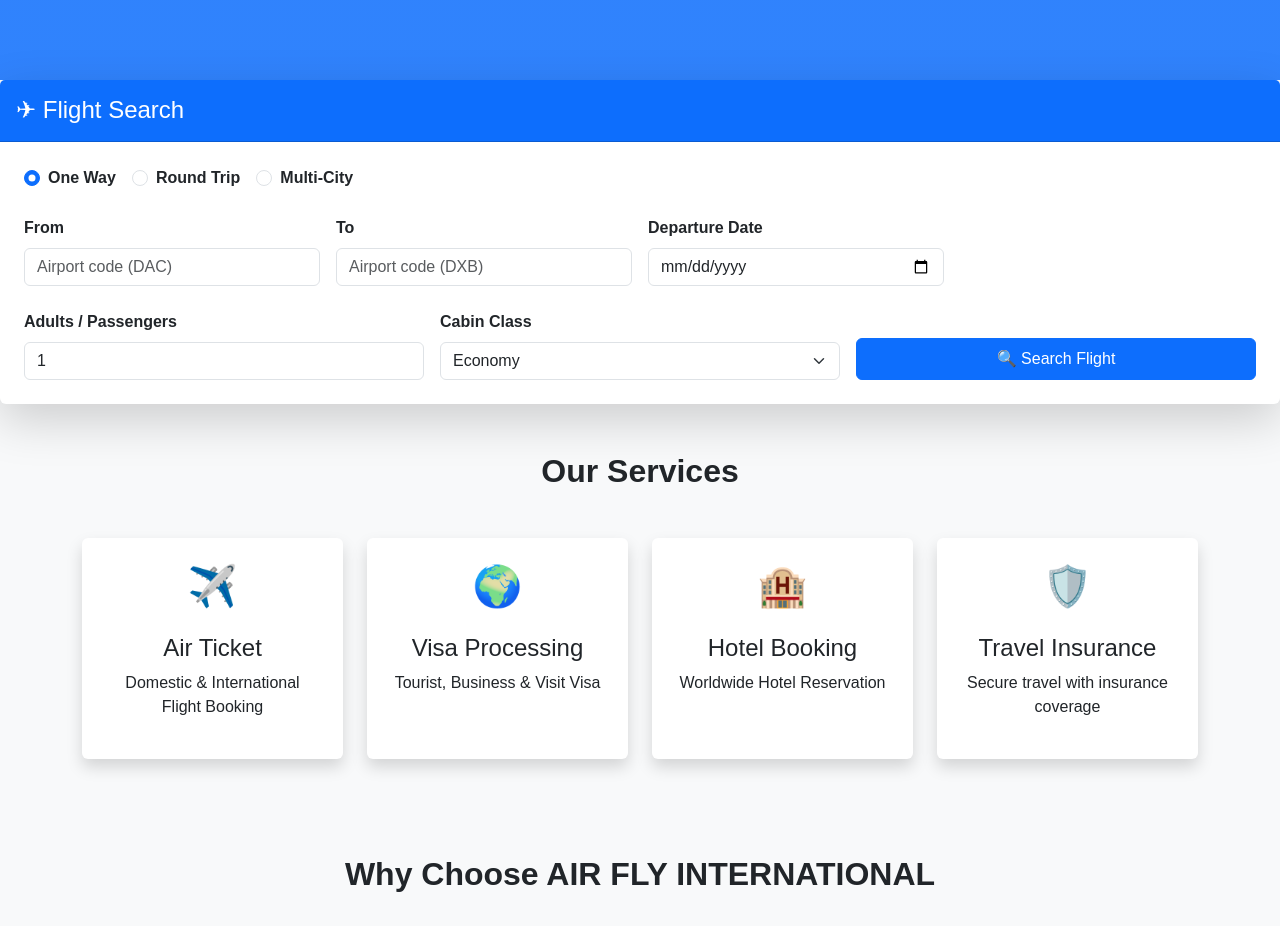
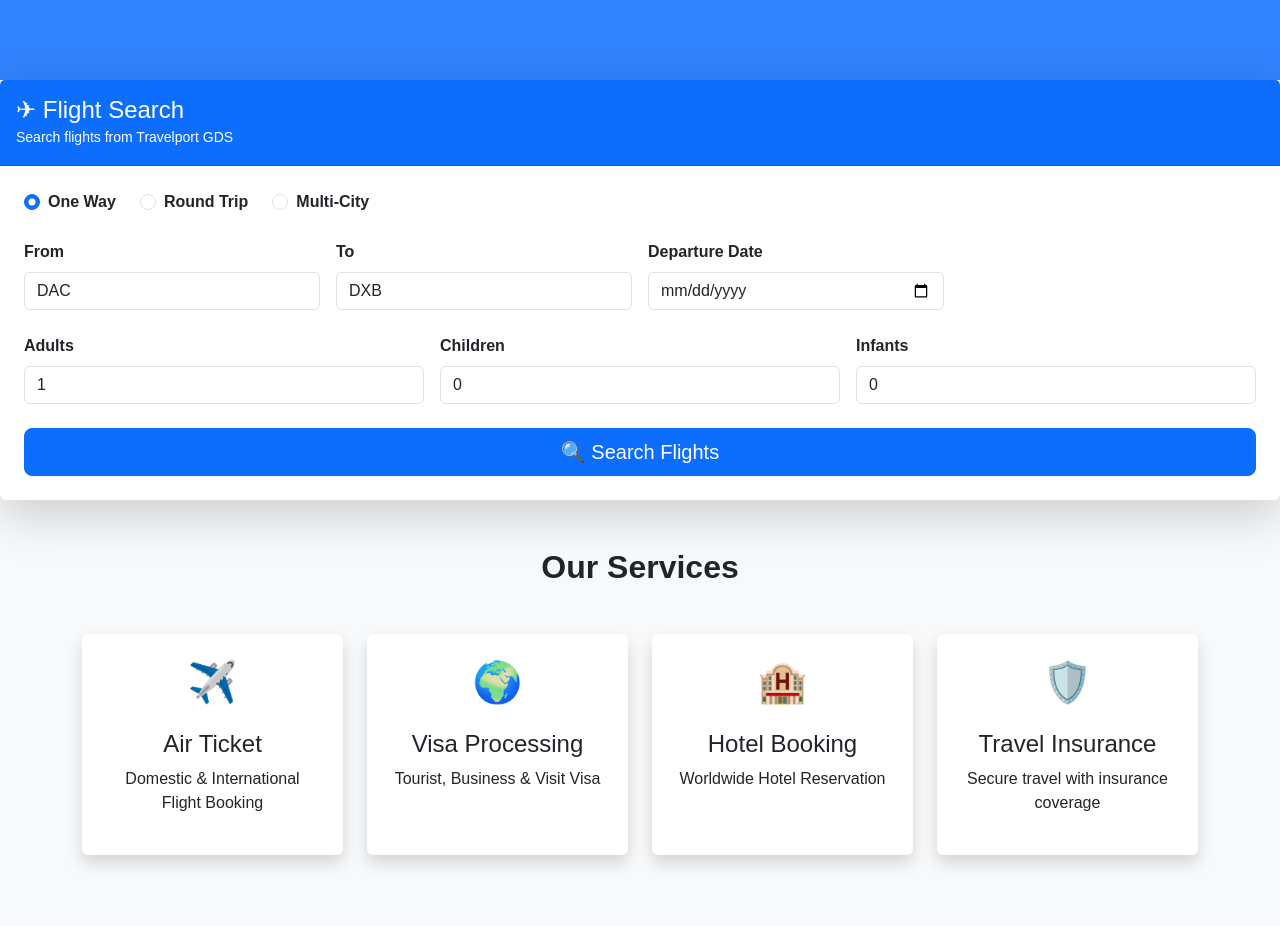
Before and after one commit to airflyintl-ui/airfly-b2b-portal, a Next.js app in the folder frontend/: page / in a window 1280 px wide. Shown: the part 1520-2446 px from the top of the page. Built offline with nearby package versions, Linux system fonts and the light colour scheme.

Commit message:
Refactor FlightSearch component with default values
Updated FlightSearch component to initialize form fields with default airport codes, added children and infants state, and improved validation for flight search. Refactored event handlers for better readability.

```diff
--- a/frontend/components/FlightSearch.tsx
+++ b/frontend/components/FlightSearch.tsx
@@ -1,6 +1,6 @@
 "use client";
 
-import { useState } from "react";
+import { useState, type ChangeEvent } from "react";
 
 type TripType = "oneway" | "roundtrip" | "multicity";
 
@@ -14,12 +14,13 @@ export default function FlightSearch() {
   const [tripType, setTripType] = useState<TripType>("oneway");
 
   const [form, setForm] = useState({
-    from: "",
-    to: "",
+    from: "DAC",
+    to: "DXB",
     departure_date: "",
     return_date: "",
-    passengers: 1,
-    cabin: "Economy",
+    adults: 1,
+    children: 0,
+    infants: 0,
   });
 
   const [segments, setSegments] = useState<FlightSegment[]>([
@@ -27,14 +28,26 @@ export default function FlightSearch() {
     { from: "", to: "", departure_date: "" },
   ]);
 
+  const [loading, setLoading] = useState(false);
+  const [error, setError] = useState("");
+  const [results, setResults] = useState<any>(null);
+
+  const today = new Date().toLocaleDateString("en-CA");
+
   const handleChange = (
-    e: React.ChangeEvent<HTMLInputElement | HTMLSelectElement>
+    e: ChangeEvent<HTMLInputElement>
   ) => {
     const { name, value } = e.target;
 
     setForm((prev) => ({
       ...prev,
-      [name]: name === "passengers" ? Math.max(1, Number(value)) : value,
+      [name]: name === "from" || name === "to"
+        ? value.toUpperCase().slice(0, 3)
+        : Number.isNaN(Number(value)) || value === ""
+        ? value
+        : name === "adults"
+        ? Math.min(9, Math.max(1, Number(value)))
+        : Math.min(9, Math.max(0, Number(value))),
     }));
   };
 
@@ -45,16 +58,21 @@ export default function FlightSearch() {
   ) => {
     setSegments((prev) =>
       prev.map((segment, i) =>
-        i === index ? { ...segment, [field]: value } : segment
+        i === index
+          ? {
+              ...segment,
+              [field]:
+                field === "from" || field === "to"
+                  ? value.toUpperCase().slice(0, 3)
+                  : value,
+            }
+          : segment
       )
     );
   };
 
   const addSegment = () => {
-    if (segments.length >= 6) {
-      alert("Maximum 6 flight segments allowed.");
-      return;
-    }
+    if (segments.length >= 6) return;
 
     setSegments((prev) => [
       ...prev,
@@ -63,144 +81,226 @@ export default function FlightSearch() {
   };
 
   const removeSegment = (index: number) => {
-    if (segments.length <= 2) {
-      alert("Multi-City requires at least 2 flights.");
+    if (segments.length <= 2) return;
+
+    setSegments((prev) =>
+      prev.filter((_, i) => i !== index)
+    );
+  };
+
+  const validateAirport = (code: string) =>
+    /^[A-Z]{3}$/.test(code.trim());
+
+  const searchFlight = async () => {
+    setError("");
+    setResults(null);
+
+    if (form.adults < 1) {
+      setError("At least one adult passenger is required.");
       return;
     }
 
-    setSegments((prev) => prev.filter((_, i) => i !== index));
-  };
+    if (form.infants > form.adults) {
+      setError("Infants cannot exceed adults.");
+      return;
+    }
 
-  const searchFlight = () => {
-    let searchData;
+    let searchData: any;
 
     if (tripType === "multicity") {
-      const invalid = segments.some(
-        (s) => !s.from.trim() || !s.to.trim() || !s.departure_date
-      );
+      if (segments.length < 2 || segments.length > 6) {
+        setError("Multi-City requires 2 to 6 segments.");
+        return;
+      }
 
-      if (invalid) {
-        alert("Please complete all Multi-City flight details.");
+      for (let i = 0; i < segments.length; i++) {
+        const segment = segments[i];
+
+        if (
+          !validateAirport(segment.from) ||
+          !validateAirport(segment.to)
+        ) {
+          setError(`Please enter valid airport codes for Flight ${i + 1}.`);
           return;
+        }
+
+        if (segment.from === segment.to) {
+          setError(`From and To cannot be the same in Flight ${i + 1}.`);
+          return;
+        }
+
+        if (!segment.departure_date) {
+          setError(`Please select departure date for Flight ${i + 1}.`);
+          return;
+        }
+
+        if (segment.departure_date < today) {
+          setError(`Flight ${i + 1} date cannot be in the past.`);
+          return;
+        }
+
+        if (
+          i > 0 &&
+          segment.departure_date < segments[i - 1].departure_date
+        ) {
+          setError("Multi-City dates must be in chronological order.");
+          return;
+        }
       }
 
       searchData = {
         trip_type: "multicity",
-        segments,
-        passengers: form.passengers,
-        cabin: form.cabin,
+        segments: segments.map((segment) => ({
+          from: segment.from.trim().toUpperCase(),
+          to: segment.to.trim().toUpperCase(),
+          departure_date: segment.departure_date,
+        })),
+        adults: Number(form.adults),
+        children: Number(form.children),
+        infants: Number(form.infants),
       };
     } else {
-      if (
-        !form.from.trim() ||
-        !form.to.trim() ||
-        !form.departure_date
-      ) {
-        alert("Please enter From, To and Departure Date.");
+      const from = form.from.trim().toUpperCase();
+      const to = form.to.trim().toUpperCase();
+
+      if (!validateAirport(from) || !validateAirport(to)) {
+        setError("Please enter valid 3-letter airport codes.");
         return;
       }
 
-      if (tripType === "roundtrip" && !form.return_date) {
-        alert("Please select Return Date.");
+      if (from === to) {
+        setError("Origin and destination cannot be the same.");
         return;
       }
 
-      if (
-        tripType === "roundtrip" &&
-        form.return_date < form.departure_date
-      ) {
-        alert("Return Date cannot be before Departure Date.");
+      if (!form.departure_date) {
+        setError("Please select departure date.");
         return;
+      }
+
+      if (form.departure_date < today) {
+        setError("Departure date cannot be in the past.");
+        return;
+      }
+
+      if (tripType === "roundtrip") {
+        if (!form.return_date) {
+          setError("Please select return date.");
+          return;
+        }
+
+        if (form.return_date < form.departure_date) {
+          setError("Return date cannot be before departure date.");
+          return;
+        }
       }
 
       searchData = {
         trip_type: tripType,
-        from: form.from.trim().toUpperCase(),
-        to: form.to.trim().toUpperCase(),
+        from,
+        to,
         departure_date: form.departure_date,
-        ...(tripType === "roundtrip" && {
-          return_date: form.return_date,
-        }),
-        passengers: form.passengers,
-        cabin: form.cabin,
+        return_date:
+          tripType === "roundtrip" ? form.return_date : null,
+        adults: Number(form.adults),
+        children: Number(form.children),
+        infants: Number(form.infants),
       };
     }
 
-    console.log("Flight Search Request:", searchData);
+    setLoading(true);
 
-    alert(
-      "Flight Search details are ready. API connection is required for live flight results."
+    try {
+      const apiUrl = process.env.NEXT_PUBLIC_API_URL?.replace(/\/+$/, "");
+
+      if (!apiUrl) {
+        throw new Error("NEXT_PUBLIC_API_URL is not configured.");
+      }
+
+      const response = await fetch(
+        `${apiUrl}/api/search-flight`,
+        {
+          method: "POST",
+          headers: {
+            "Content-Type": "application/json",
+            Accept: "application/json",
+          },
+          body: JSON.stringify(searchData),
+        }
       );
+
+      const data = await response.json();
+
+      if (!response.ok || !data.success) {
+        const validationErrors = data.errors
+          ? Object.values(data.errors).flat().join(" ")
+          : "";
+
+        throw new Error(
+          validationErrors ||
+          data.message ||
+          "Flight search failed."
+        );
+      }
+
+      setResults(data);
+    } catch (err: any) {
+      setError(
+        err.message || "Cannot connect to Laravel API."
+      );
+    } finally {
+      setLoading(false);
+    }
   };
-
-  const today = new Date().toISOString().split("T")[0];
 
   return (
     <div className="card border-0 shadow-lg">
-
       <div className="card-header bg-primary text-white p-3">
         <h4 className="mb-0">✈ Flight Search</h4>
+        <small>Search flights from Travelport GDS</small>
       </div>
 
       <div className="card-body p-4">
-
         {/* Trip Type */}
 
-        <div className="d-flex flex-wrap gap-3 mb-4">
-
-          <label className="form-check">
+        <div className="d-flex flex-wrap gap-4 mb-4">
+          {(["oneway", "roundtrip", "multicity"] as TripType[]).map(
+            (type) => (
+              <label className="form-check" key={type}>
                 <input
+                  className="form-check-input"
                   type="radio"
-              className="form-check-input"
-              checked={tripType === "oneway"}
-              onChange={() => setTripType("oneway")}
+                  checked={tripType === type}
+                  onChange={() => {
+                    setTripType(type);
+                    setError("");
+                    setResults(null);
+                  }}
                 />
                 <span className="form-check-label fw-semibold">
-              One Way
+                  {type === "oneway"
+                    ? "One Way"
+                    : type === "roundtrip"
+                    ? "Round Trip"
+                    : "Multi-City"}
                 </span>
               </label>
-
-          <label className="form-check">
-            <input
-              type="radio"
-              className="form-check-input"
-              checked={tripType === "roundtrip"}
-              onChange={() => setTripType("roundtrip")}
-            />
-            <span className="form-check-label fw-semibold">
-              Round Trip
-            </span>
-          </label>
-
-          <label className="form-check">
-            <input
-              type="radio"
-              className="form-check-input"
-              checked={tripType === "multicity"}
-              onChange={() => setTripType("multicity")}
-            />
-            <span className="form-check-label fw-semibold">
-              Multi-City
-            </span>
-          </label>
-
+            )
+          )}
         </div>
 
         {/* One Way and Round Trip */}
 
         {tripType !== "multicity" && (
-
           <div className="row g-3">
-
             <div className="col-md-3">
               <label className="form-label fw-semibold">From</label>
               <input
-                type="text"
+                className="form-control"
                 name="from"
-                className="form-control"
-                placeholder="Airport code (DAC)"
+                value={form.from}
                 maxLength={3}
-                value={form.from}
+                placeholder="DAC"
                 onChange={handleChange}
               />
             </div>
@@ -208,12 +308,11 @@ export default function FlightSearch() {
             <div className="col-md-3">
               <label className="form-label fw-semibold">To</label>
               <input
-                type="text"
+                className="form-control"
                 name="to"
-                className="form-control"
-                placeholder="Airport code (DXB)"
+                value={form.to}
                 maxLength={3}
-                value={form.to}
+                placeholder="DXB"
                 onChange={handleChange}
               />
             </div>
@@ -224,9 +323,9 @@ export default function FlightSearch() {
               </label>
               <input
                 type="date"
+                className="form-control"
                 name="departure_date"
                 min={today}
-                className="form-control"
                 value={form.departure_date}
                 onChange={handleChange}
               />
@@ -239,35 +338,30 @@ export default function FlightSearch() {
                 </label>
                 <input
                   type="date"
+                  className="form-control"
                   name="return_date"
                   min={form.departure_date || today}
-                  className="form-control"
                   value={form.return_date}
                   onChange={handleChange}
                 />
               </div>
             )}
-
           </div>
         )}
 
         {/* Multi-City */}
 
         {tripType === "multicity" && (
-
           <div className="mb-4">
-
             <h5 className="fw-bold mb-3">
               Multi-City Flight Details
             </h5>
 
             {segments.map((segment, index) => (
-
               <div
                 key={index}
                 className="border rounded p-3 mb-3 bg-light"
               >
-
                 <div className="d-flex justify-content-between align-items-center mb-3">
                   <h6 className="fw-bold mb-0">
                     Flight {index + 1}
@@ -285,11 +379,9 @@ export default function FlightSearch() {
                 </div>
 
                 <div className="row g-3">
-
                   <div className="col-md-4">
                     <label className="form-label">From</label>
                     <input
-                      type="text"
                       className="form-control"
                       placeholder="DAC"
                       maxLength={3}
@@ -298,7 +390,7 @@ export default function FlightSearch() {
                         handleSegmentChange(
                           index,
                           "from",
-                          e.target.value.toUpperCase()
+                          e.target.value
                         )
                       }
                     />
@@ -307,7 +399,6 @@ export default function FlightSearch() {
                   <div className="col-md-4">
                     <label className="form-label">To</label>
                     <input
-                      type="text"
                       className="form-control"
                       placeholder="DXB"
                       maxLength={3}
@@ -316,7 +407,7 @@ export default function FlightSearch() {
                         handleSegmentChange(
                           index,
                           "to",
-                          e.target.value.toUpperCase()
+                          e.target.value
                         )
                       }
                     />
@@ -328,8 +419,8 @@ export default function FlightSearch() {
                     </label>
                     <input
                       type="date"
+                      className="form-control"
                       min={today}
-                      className="form-control"
                       value={segment.departure_date}
                       onChange={(e) =>
                         handleSegmentChange(
@@ -340,77 +431,124 @@ export default function FlightSearch() {
                       }
                     />
                   </div>
-
                 </div>
               </div>
-
             ))}
 
             <button
               type="button"
               className="btn btn-outline-primary"
               onClick={addSegment}
+              disabled={segments.length >= 6}
             >
               + Add Another Flight
             </button>
 
-            <p className="text-muted small mt-2 mb-0">
+            <p className="text-muted small mt-2">
               You can add up to 6 flight segments.
             </p>
-
           </div>
         )}
 
-        {/* Passengers and Cabin */}
+        {/* Passenger Counts */}
 
         <div className="row g-3 mt-2">
-
           <div className="col-md-4">
-            <label className="form-label fw-semibold">
-              Adults / Passengers
-            </label>
-
+            <label className="form-label fw-semibold">Adults</label>
             <input
               type="number"
               min="1"
               max="9"
-              name="passengers"
+              name="adults"
               className="form-control"
-              value={form.passengers}
+              value={form.adults}
               onChange={handleChange}
             />
           </div>
 
           <div className="col-md-4">
-            <label className="form-label fw-semibold">
-              Cabin Class
-            </label>
-
-            <select
-              name="cabin"
-              className="form-select"
-              value={form.cabin}
+            <label className="form-label fw-semibold">Children</label>
+            <input
+              type="number"
+              min="0"
+              max="9"
+              name="children"
+              className="form-control"
+              value={form.children}
               onChange={handleChange}
-            >
-              <option>Economy</option>
-              <option>Premium Economy</option>
-              <option>Business</option>
-              <option>First</option>
-            </select>
+            />
           </div>
 
-          <div className="col-md-4 d-flex align-items-end">
+          <div className="col-md-4">
+            <label className="form-label fw-semibold">Infants</label>
+            <input
+              type="number"
+              min="0"
+              max="9"
+              name="infants"
+              className="form-control"
+              value={form.infants}
+              onChange={handleChange}
+            />
+          </div>
+        </div>
+
+        {/* Search Button */}
+
+        <div className="mt-4">
           <button
             type="button"
-              className="btn btn-primary w-100 py-2"
+            className="btn btn-primary btn-lg w-100"
             onClick={searchFlight}
+            disabled={loading}
           >
-              🔍 Search Flight
+            {loading ? "Searching Travelport..." : "🔍 Search Flights"}
           </button>
         </div>
 
+        {/* Error */}
+
+        {error && (
+          <div className="alert alert-danger mt-4 mb-0">
+            <strong>Search Error:</strong> {error}
+          </div>
+        )}
+
+        {/* Results */}
+
+        {results && (
+          <div className="card border-0 shadow-sm mt-4">
+            <div className="card-header bg-white">
+              <h5 className="mb-0">
+                Travelport Flight Results
+              </h5>
             </div>
 
+            <div className="card-body">
+              <div className="alert alert-success">
+                Travelport GDS response received successfully.
+              </div>
+
+              <details>
+                <summary className="fw-semibold">
+                  View Raw Travelport Response
+                </summary>
+
+                <pre
+                  className="bg-light p-3 mt-3"
+                  style={{
+                    maxHeight: "600px",
+                    overflow: "auto",
+                    fontSize: "12px",
+                    whiteSpace: "pre-wrap",
+                  }}
+                >
+                  {JSON.stringify(results, null, 2)}
+                </pre>
+              </details>
+            </div>
+          </div>
+        )}
       </div>
     </div>
   );
```
Lines whose indentation alone changed are shown as unchanged.
